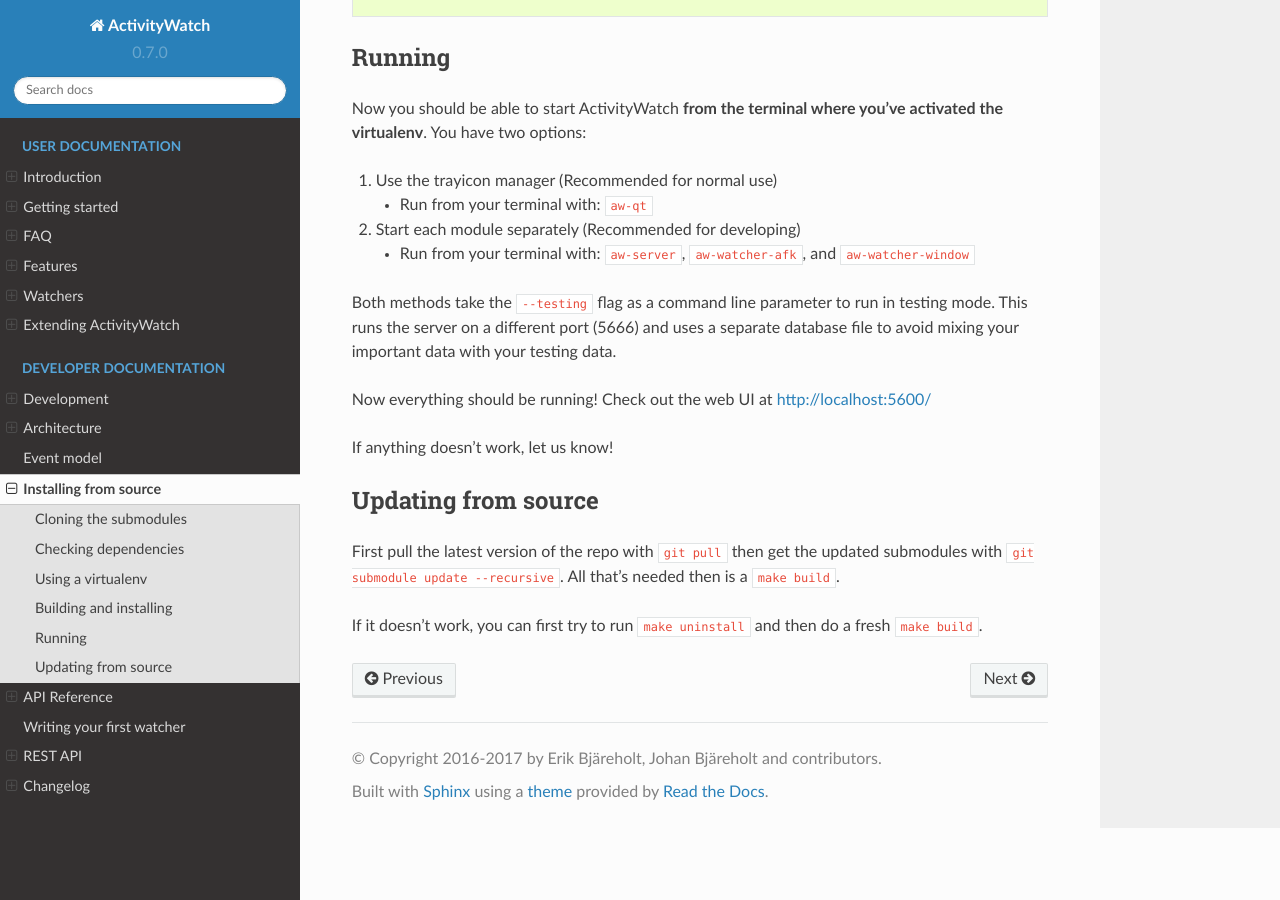
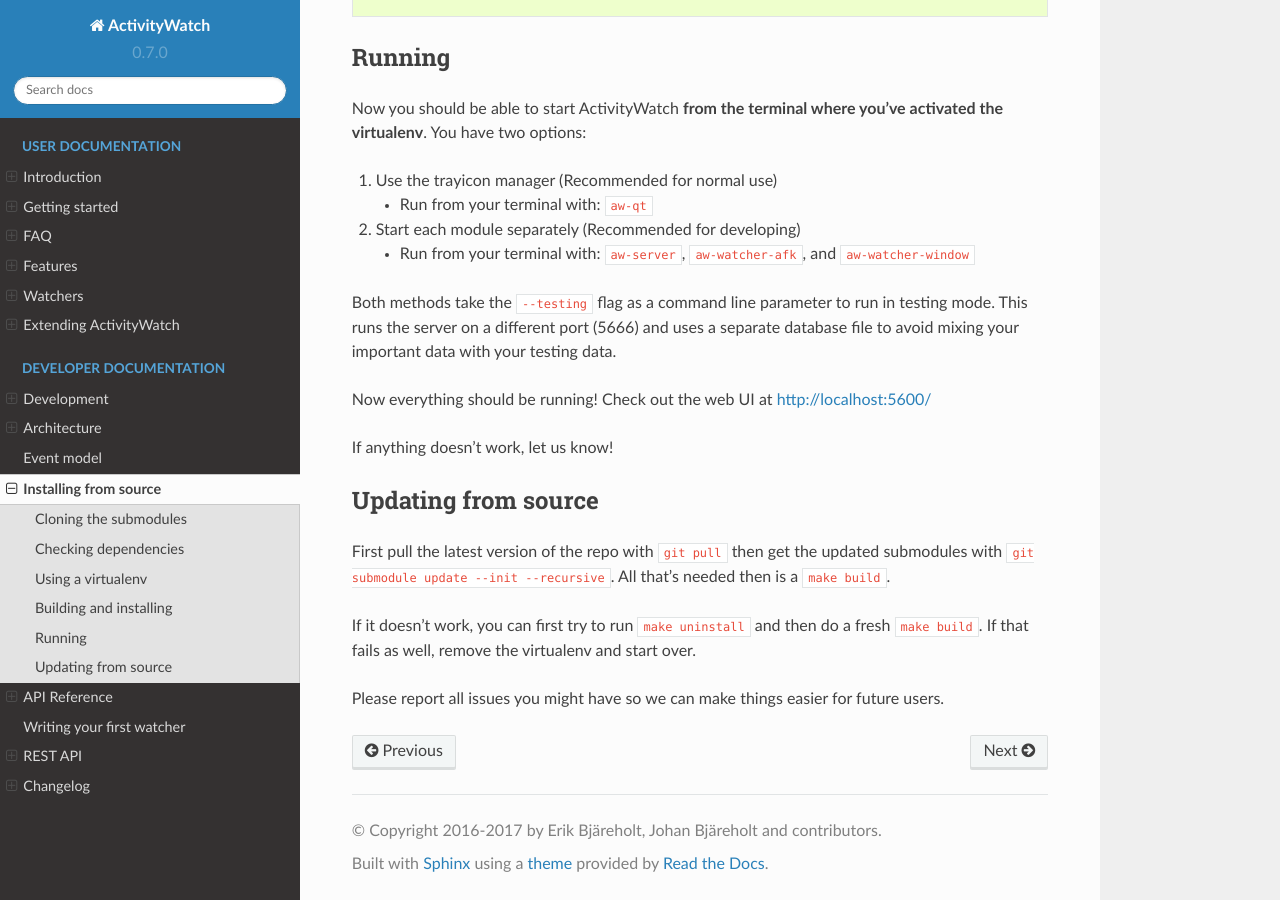
Before and after one commit to ActivityWatch/activitywatch, a Sphinx documentation site: the page built from docs/installing-from-source.rst, in a window 1280 px wide and 900 px high, scrolled down 1500 px. Built offline with Sphinx 7.4.7 and the Read the Docs theme 2.0.0, drawn with Linux system fonts in a browser that asks for light colours.

Commit message:
improved docs

```diff
--- a/docs/getting-started.rst
+++ b/docs/getting-started.rst
@@ -6,14 +6,12 @@
     We're currently working on improving the installation experience by creating proper installers and packages,
     but for now we offer standalone archives containing everything you need.
 
-.. Content from aw-server/README.md should be moved here.
-
 Installation
 ============
 
 .. note::
-    The prebuilt executables have been known to sometimes have issues on Linux and macOS.
-    If they don't work for you consider `installing-from-source` and filing an issue.
+    The prebuilt packages are known to sometimes have issues on Linux.
+    If they don't work for you, please create an issue and consider `installing-from-source`.
 
 1. First, grab the `latest release from GitHub <https://github.com/ActivityWatch/activitywatch/releases>`_ for your operating system.
 
--- a/docs/installing-from-source.rst
+++ b/docs/installing-from-source.rst
@@ -90,6 +90,8 @@
 Updating from source
 --------------------
 
-First pull the latest version of the repo with :code:`git pull` then get the updated submodules with :code:`git submodule update --recursive`. All that's needed then is a :code:`make build`.
+First pull the latest version of the repo with :code:`git pull` then get the updated submodules with :code:`git submodule update --init --recursive`. All that's needed then is a :code:`make build`.
 
-If it doesn't work, you can first try to run :code:`make uninstall` and then do a fresh :code:`make build`.
+If it doesn't work, you can first try to run :code:`make uninstall` and then do a fresh :code:`make build`. If that fails as well, remove the virtualenv and start over.
+
+Please report all issues you might have so we can make things easier for future users.
```
